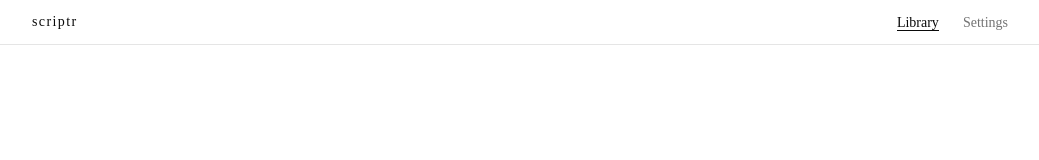
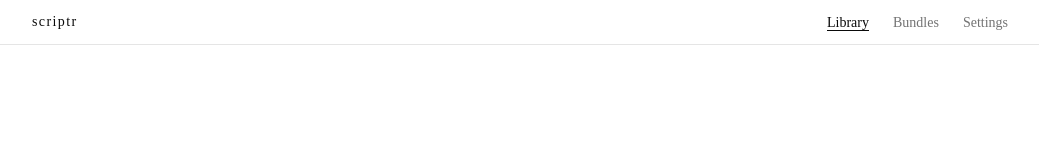
Before and after one commit to Daelso/scriptr, a Next.js app: page / in a window 1280 px wide. Shown: the top 160 px of the page, without its empty margins (120-1159 px from the left). Built offline with nearby package versions, Linux system fonts and the light colour scheme.

Commit message:
feat(nav): add Bundles link to top bar

```diff
--- a/components/layout/TopBar.tsx
+++ b/components/layout/TopBar.tsx
@@ -6,6 +6,7 @@ import { cn } from "@/lib/utils";
 
 const NAV_LINKS = [
   { label: "Library", href: "/" },
+  { label: "Bundles", href: "/bundles" },
   { label: "Settings", href: "/settings" },
 ] as const;
 
```
